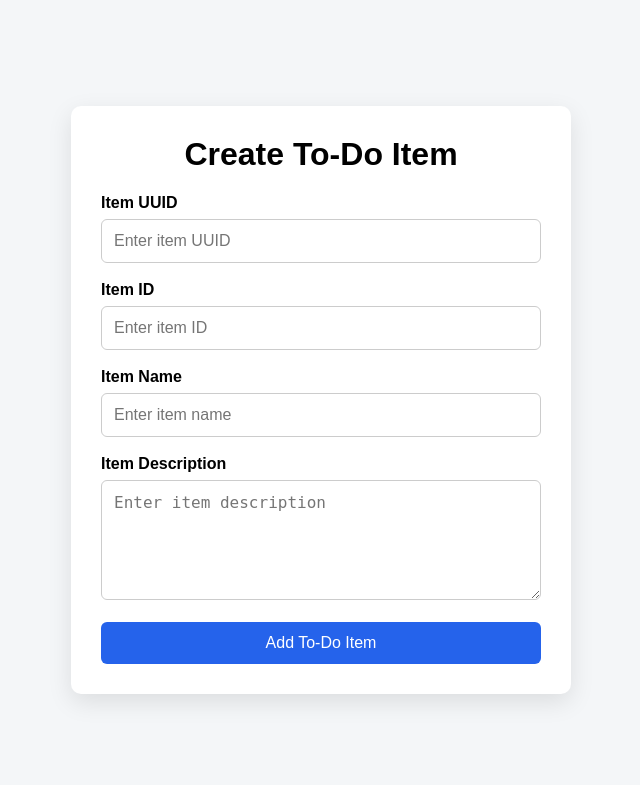
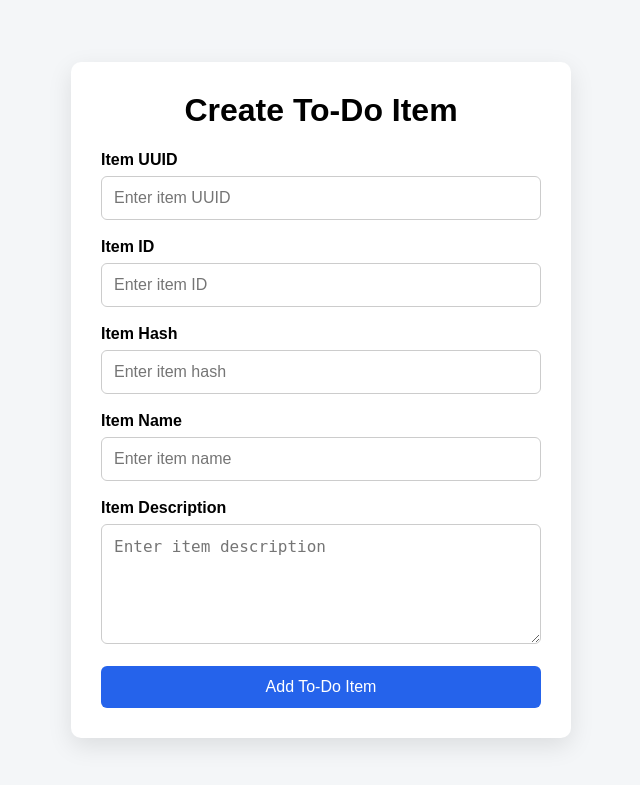
Before and after one commit to surajrameshkulal-ship-it/flask-project, a Flask app: page /todo in a window 1280 px wide. Shown: the top 785 px of the page, without its empty margins (319-959 px from the left). Run offline with Flask 3, Linux system fonts and the light colour scheme.

Commit message:
Add Item Hash field to To-Do form

```diff
--- a/templates/todo.html
+++ b/templates/todo.html
@@ -135,6 +135,16 @@
             </div>
 
             <div class="form-group">
+                <label for="itemHash">Item Hash</label>
+                <input
+                    type="text"
+                    id="itemHash"
+                    name="itemHash"
+                    placeholder="Enter item hash"
+                    required
+                >
+            </div>
+            <div class="form-group">
 
                 <label for="itemName">Item Name</label>
 
```
